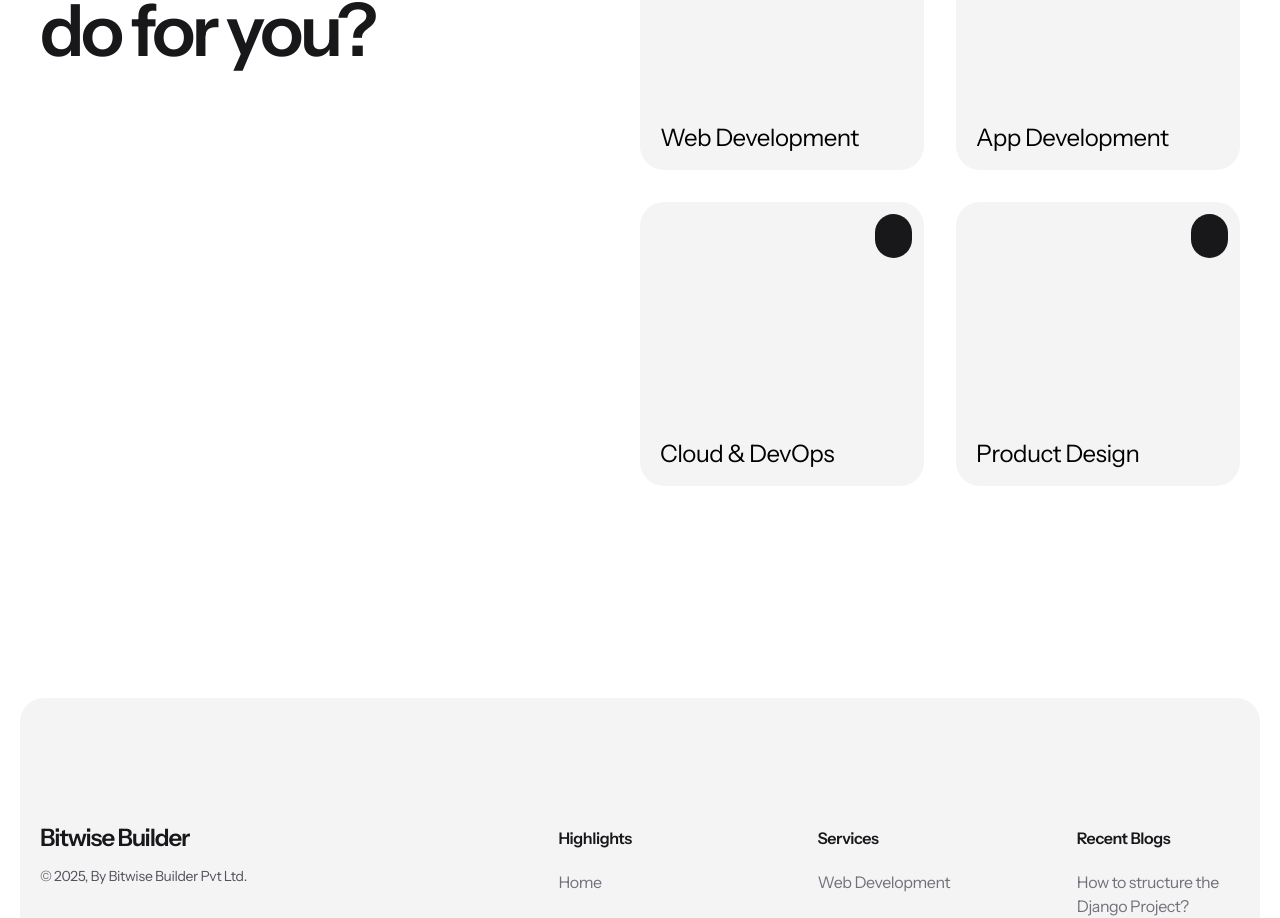
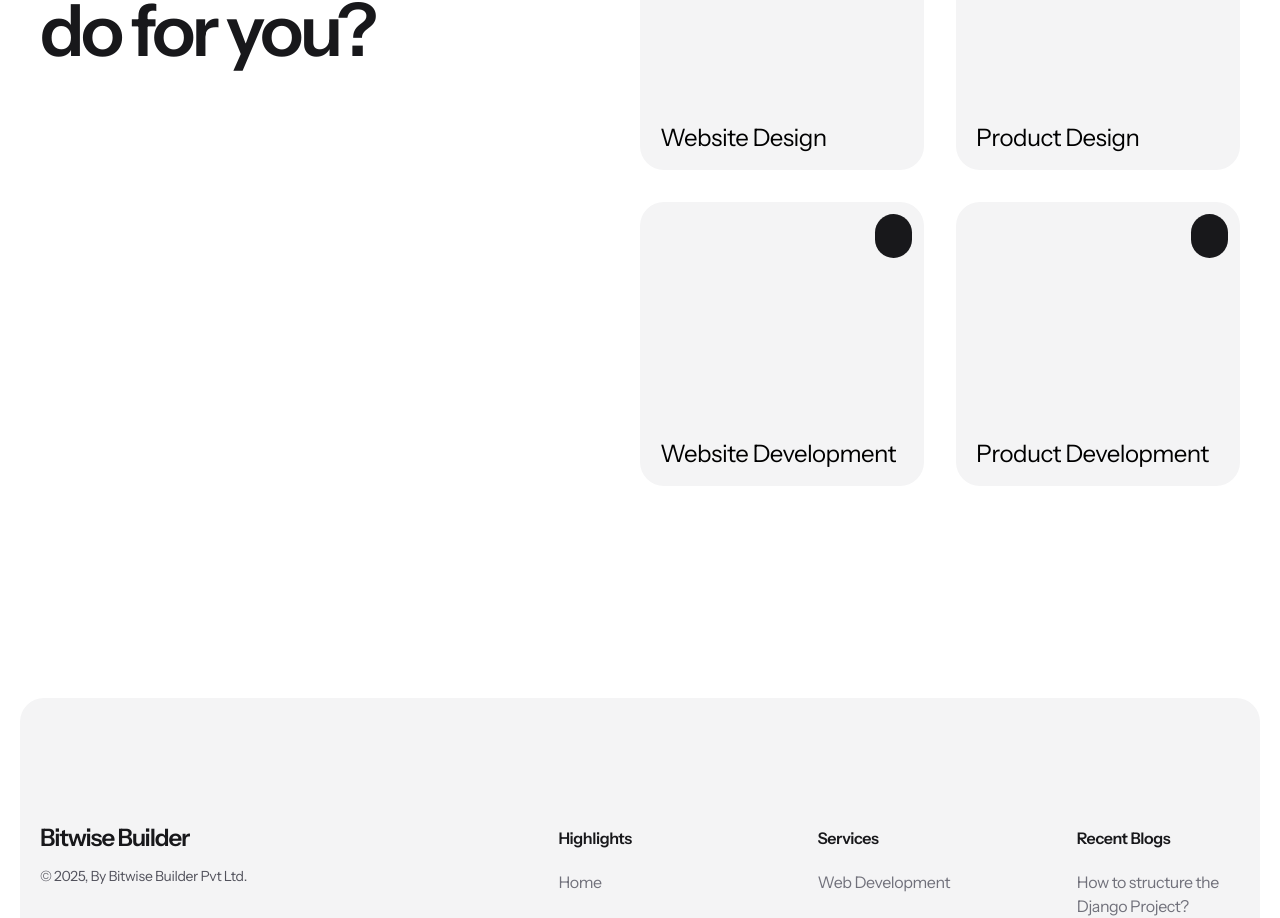
Before and after one commit to nirnejak/bitwise-builder, a Next.js app: page / in a window 1280 px wide. Shown: the part 1534-2452 px from the top of the page. Built offline with nearby package versions, Linux system fonts and the light colour scheme; some icons are missing.

Commit message:
Home Service: services updated

```diff
--- a/components/blocks/Services.tsx
+++ b/components/blocks/Services.tsx
@@ -39,7 +39,7 @@ const Services: React.FC = () => {
         </motion.h2>
       </div>
       <div className="grid flex-1 grid-cols-2 gap-4 md:gap-8">
-        <Link href={"/services/web-development/"}>
+        <Link href={"/services/website-design/"}>
           <motion.div
             initial="hidden"
             animate={controls}
@@ -54,11 +54,11 @@ const Services: React.FC = () => {
               />
             </span>
             <p className="mt-auto text-xl md:text-2xl leading-none tracking-tight group-hover:text-zinc-50">
-              Web Development
+              Website Design
             </p>
           </motion.div>
         </Link>
-        <Link href={"/services/app-development/"}>
+        <Link href={"/services/product-design/"}>
           <motion.div
             initial="hidden"
             animate={controls}
@@ -73,11 +73,11 @@ const Services: React.FC = () => {
               />
             </span>
             <p className="mt-auto text-xl md:text-2xl leading-none tracking-tight group-hover:text-zinc-50">
-              App Development
+              Product Design
             </p>
           </motion.div>
         </Link>
-        <Link href={"/services/cloud-devops/"}>
+        <Link href={"/services/website-development/"}>
           <motion.div
             initial="hidden"
             animate={controls}
@@ -92,11 +92,11 @@ const Services: React.FC = () => {
               />
             </span>
             <p className="mt-auto text-xl md:text-2xl leading-none tracking-tight group-hover:text-zinc-50">
-              Cloud & DevOps
+              Website Development
             </p>
           </motion.div>
         </Link>
-        <Link href={"/services/product-design/"}>
+        <Link href={"/services/product-development/"}>
           <motion.div
             initial="hidden"
             animate={controls}
@@ -111,7 +111,7 @@ const Services: React.FC = () => {
               />
             </span>
             <p className="mt-auto text-xl md:text-2xl leading-none tracking-tight group-hover:text-zinc-50">
-              Product Design
+              Product Development
             </p>
           </motion.div>
         </Link>
```
